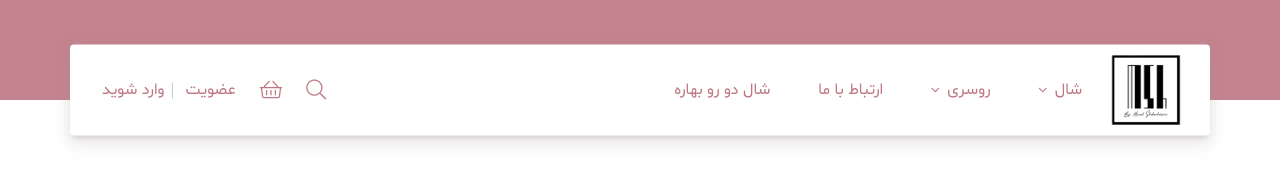
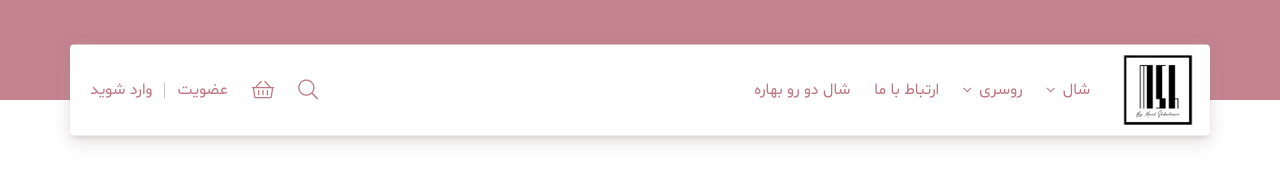
Before and after one commit to alirezakasirzare/store, a website: page index.html in a window 1280 px wide. Drawn offline with nearby package versions, Linux system fonts and the light colour scheme.

Commit message:
edit spacing of header items in mobile and desktop mode

```diff
--- a/index.html
+++ b/index.html
@@ -27,7 +27,12 @@
           <div class="main-header__nav__row">
             <!-- right menu -->
             <ul class="main-header__nav__row__right">
-              <li class="pl-3 pr-0">
+              <li class="ps-1 pe-0 d-lg-none">
+                <a href="" class="main-header__nav__row__left__link">
+                  <i class="fal fa-bars fs-5"></i>
+                </a>
+              </li>
+              <li class="px-0 ps-lg-3 pe-lg-1">
                 <a href="">
                   <img
                     src="./image/logo.png"
@@ -36,7 +41,7 @@
                   />
                 </a>
               </li>
-              <li class="px-3 d-none d-lg-block">
+              <li class="px-1 d-none d-lg-block">
                 <a
                   href=""
                   class="main-header__nav__row__right__link"
@@ -58,7 +63,7 @@
                   <li><a class="dropdown-item" href="#">پلیسه</a></li>
                 </ul>
               </li>
-              <li class="px-3 d-none d-lg-block">
+              <li class="px-1 d-none d-lg-block">
                 <a
                   href=""
                   class="main-header__nav__row__right__link"
@@ -82,12 +87,12 @@
                   </li>
                 </ul>
               </li>
-              <li class="px-3 d-none d-lg-block">
+              <li class="px-1 d-none d-lg-block">
                 <a href="" class="main-header__nav__row__right__link"
                   >ارتباط با ما</a
                 >
               </li>
-              <li class="px-3 d-none d-lg-block">
+              <li class="px-1 d-none d-lg-block">
                 <a href="" class="main-header__nav__row__right__link"
                   >شال دو رو بهاره</a
                 >
@@ -95,12 +100,12 @@
             </ul>
             <!-- left menu -->
             <ul class="main-header__nav__row__left">
-              <li class="px-1">
+              <li class="px-0 ps-lg-1">
                 <a href="" class="main-header__nav__row__left__link">
                   <i class="fal fa-search fs-5"></i>
                 </a>
               </li>
-              <li class="px-1">
+              <li class="ps-0 pe-1 px-lg-1">
                 <a href="" class="main-header__nav__row__left__link">
                   <i class="fal fa-shopping-basket fs-5"></i>
                 </a>
@@ -111,7 +116,7 @@
               <li>
                 <div class="vr d-none d-lg-block"></div>
               </li>
-              <li class="pr-1 pl-0 d-none d-lg-block">
+              <li class="px-1 d-none d-lg-block">
                 <a href="" class="main-header__nav__row__left__link">
                   وارد شوید
                 </a>
--- a/sass/style.scss
+++ b/sass/style.scss
@@ -20,9 +20,8 @@
       @extend .rounded;
       @extend .py-1;
       @extend .py-lg-2;
-      @extend .px-0;
       @extend .justify-content-between;
-      @extend .px-4;
+      @extend .px-2;
       box-shadow: 0 8px 17px 2px rgba(163, 150, 150, 0.14),
         0 3px 14px 2px rgba(163, 150, 150, 0.12),
         0 5px 5px -3px rgba(163, 150, 150, 0.3);
```
Also changed, not shown: css/style.css.
